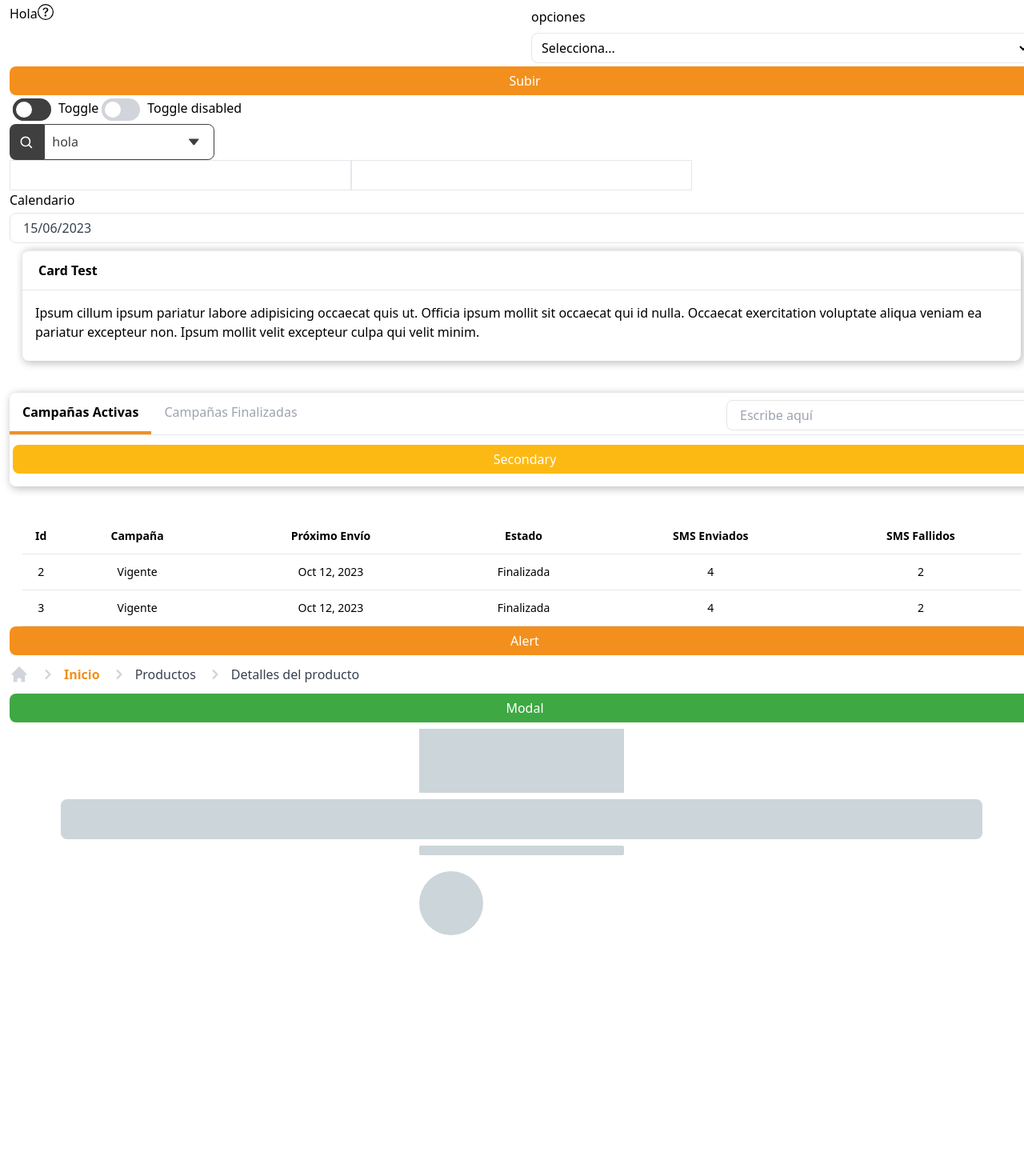
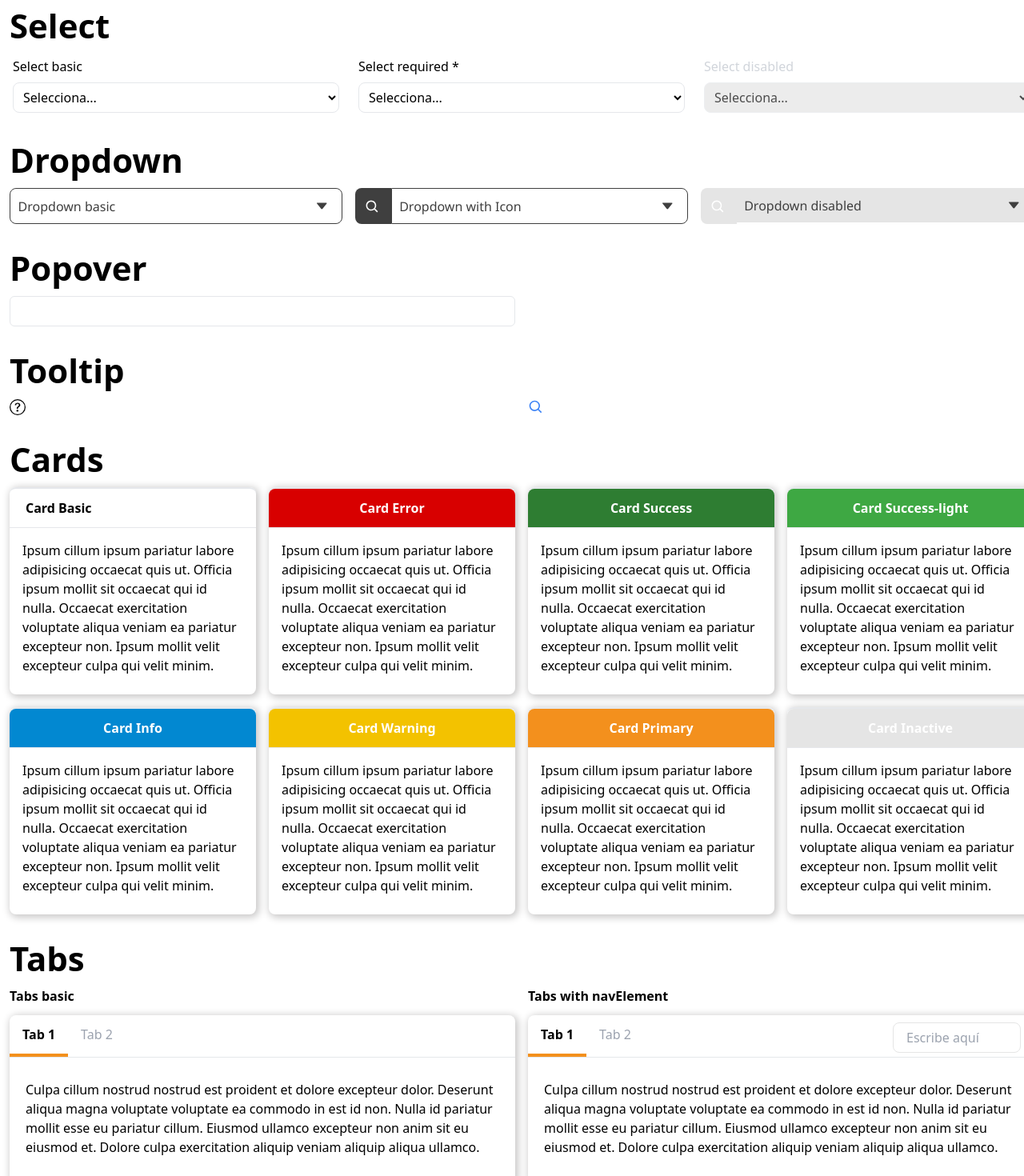
Before and after one commit to Imagine-CX/imaginecx-library, a React (Vite) app: page / in a window 1280 px wide. Shown: the part 1240-2710 px from the top of the page at 80% size. Before the commit the page ends 2417 px from the top, so only its background shows below. Built offline with nearby package versions, Linux system fonts and the light colour scheme.

Commit message:
style: :lipstick: Presentation of the components
Components organized for presentation and some updated components

```diff
--- a/src/App.tsx
+++ b/src/App.tsx
@@ -11,6 +11,7 @@ import {
   Dropdown,
   Header,
   InputField,
+  Loader,
   // Loader,
   Modal,
   Popover,
@@ -96,17 +97,18 @@ const FormFields: FormState = {
 function App() {
   const [open, setOpen] = useState(false);
   const [open1, setOpen1] = useState(false);
+  const [open2, setOpen2] = useState(false);
+  const [open3, setOpen3] = useState(false);
+  const [open4, setOpen4] = useState(false);
   const [currentDate, setCurrentDate] = useState(new Date());
 
   const { selector, onInputChange } = useForm(FormFields);
 
-  const handleChange = (event: React.ChangeEvent<HTMLFormElement>) => {
-    event.preventDefault();
-    // console.log({ selector, nombre, check, currentDate });
-  };
-
   return (
     <div className="icx-container icx-ml-3">
+      <div className="icx-text-center">
+        <Header variant="h2">ICX Library</Header>
+      </div>
       <Header variant="h2">Buttons</Header>
       <div className="icx-grid icx-grid-cols-2 icx-gap-4 icx-mt-3 icx-pb-8 md:icx-grid-cols-3 lg:icx-grid-cols-4">
         <Button color="primary" className="icx-py-1">
@@ -137,13 +139,20 @@ function App() {
       </div>
       <Header variant="h2">Radio Buttons</Header>
       <div className="icx-grid icx-grid-cols-2 icx-gap-4 icx-mt-3 icx-pb-8 md:icx-grid-cols-2 lg:icx-grid-cols-4">
-        <Radio text="Radio Button Disable" disabled id="radio1" />
-        <Radio text="Radio Button checked disabled" checked disabled id="radio2" />
         {options.map((option) => (
           <div key={option.id}>
             <Radio text={option.label} id={`${option.id}`} name="options" />
           </div>
         ))}
+        <Radio text="Radio Button Disable" disabled id="radio1" />
+        <Radio text="Radio Button checked disabled" checked disabled id="radio2" />
+      </div>
+      <Header variant="h2">Toggle</Header>
+      <div className="icx-grid icx-grid-cols-1 icx-gap-4 icx-mt-3 icx-pb-8 md:icx-grid-cols-2 lg:icx-grid-cols-4">
+        <Toggle text="Toggle" id="toggle1" />
+        <Toggle text="Toggle disabled" id="toggle2" disabled />
+        <Toggle text="Toggle disabled checked" id="toggle3" checked disabled />
+        <Toggle text="Toggle checked" id="toggle4" checked />
       </div>
       <Header variant="h2">Inputs</Header>
       <div className="icx-grid icx-grid-cols-1 icx-gap-4 icx-mt-3 icx-pb-8 md:icx-grid-cols-2 lg:icx-grid-cols-3">
@@ -182,7 +191,7 @@ function App() {
         <InputField placeholder="Input disabled" name="Input disabled" title="Input disabled" required disabled />
       </div>
       <Header variant="h2">Calendar</Header>
-      <div className="icx-flex icx-gap-4 icx-mt-3 icx-pb-8 ">
+      <div className="icx-grid icx-grid-cols-1 icx-gap-4 icx-mt-3 icx-pb-8 md:icx-grid-cols-2 lg:icx-grid-cols-3 ">
         <ContCalendar
           beforeYear={7}
           afterYear={7}
@@ -198,7 +207,7 @@ function App() {
           afterYear={7}
           disableAfter={new Date('2023-08-10')}
           disableBefore={new Date('2023-05-08')}
-          title="Calendario with icon"
+          title="Calendar with icon"
           currentDate={currentDate}
           setCurrentDate={setCurrentDate}
           onChangeCalendar={setCurrentDate}
@@ -209,7 +218,7 @@ function App() {
           afterYear={7}
           disableAfter={new Date('2023-08-10')}
           disableBefore={new Date('2023-05-08')}
-          title="Calendario disabled"
+          title="Calendar disabled"
           currentDate={currentDate}
           setCurrentDate={setCurrentDate}
           onChangeCalendar={setCurrentDate}
@@ -219,9 +228,9 @@ function App() {
       </div>
       <Header variant="h2">Text Area</Header>
       <div className="icx-grid icx-grid-cols-1 icx-gap-4 icx-mt-3 icx-pb-8 md:icx-grid-cols-2 lg:icx-grid-cols-3">
-        <TextArea title="Mensaje" placeholder="Mensaje" content="Hola Mundo" />
-        <TextArea title="Mensaje required" placeholder="Mensaje" content="Hola Mundo" required />
-        <TextArea title="Mensaje disabled" placeholder="Mensaje disabled" required disabled />
+        <TextArea title="Text Area" placeholder="Mensaje" content="Hola Mundo" />
+        <TextArea title="Text Area required" placeholder="Mensaje" content="Hola Mundo" required />
+        <TextArea title="Text Area disabled" placeholder="Mensaje disabled" required disabled />
       </div>
       <Header variant="h2">Select</Header>
       <div className="icx-grid icx-grid-cols-1 icx-gap-4 icx-mt-3 icx-pb-8 md:icx-grid-cols-2 lg:icx-grid-cols-3">
@@ -249,48 +258,29 @@ function App() {
           disabled
         />
       </div>
-      <form action="" onSubmit={handleChange}>
-        <div className="icx-grid icx-grid-cols-2 icx-gap-4">
-          <div className="icx-flex">
-            <label htmlFor="">Hola</label>
-            <Tooltip text="Recuerda que debes ingresar entre corchetes [ ] el número de la columna que deseas utilizar.">
-              <BsQuestionCircle className="icx-w-5 icx-h-5" />
-            </Tooltip>
-          </div>
-          <div>
-            <Select
-              options={optionsSelect2}
-              name="selector"
-              value={selector}
-              onChange={onInputChange}
-              title="opciones"
+      <Header variant="h2">Dropdown</Header>
+      <div className="icx-grid icx-grid-cols-1 icx-gap-4 icx-mt-3 icx-pb-8 md:icx-grid-cols-2 lg:icx-grid-cols-3">
+        <Dropdown title="Dropdown basic" items={[{ id: '1', value: 'action 1', click: () => {} }]} />
+        <Dropdown
+          title="Dropdown with Icon"
+          items={[{ id: '1', value: 'action 1', click: () => {} }]}
+          icon={<BiSearch size={19} className="icx-text-white icx-ml-1 icx-mt-1.5" />}
+        />
+        <Dropdown
+          title="Dropdown disabled"
+          items={[{ id: '1', value: 'action 1', click: () => {} }]}
+          icon={<BiSearch size={19} className="icx-text-white icx-ml-1 icx-mt-1.5" />}
+          disabled
         />
       </div>
-        </div>
-        <Button color="primary" type="submit">
-          Subir
-        </Button>
-      </form>
-      <div>
-        <Toggle text="Toggle" id="toggle1" />
-        <Toggle text="Toggle disabled" id="toggle2" disabled />
-      </div>
-      <div className="icx-w-64">
-        <Dropdown
-          title="hola"
-          items={[{ id: '1', value: 'action 1', click: () => {} }]}
-          disabled={false}
-          icon={<BiSearch size={19} className="icx-text-white icx-ml-1 icx-mt-1.5" />}
-        />
-      </div>
-      <div className="icx-grid icx-grid-cols-3" style={{ position: 'relative' }}>
-        <div>
-          <input type="text" className="icx-border icx-w-full icx-py-1.5" />
-        </div>
-        <div>
+      <Header variant="h2">Popover</Header>
+      <div className="icx-grid icx-grid-cols-1 icx-gap-4 icx-mt-3 icx-pb-8 md:icx-grid-cols-2 lg:icx-grid-cols-2">
         <Popover position="bottom-center">
           <Popover.Trigger>
-              <input type="text" className="icx-border icx-w-full icx-py-1.5" />
+            <input
+              type="text"
+              className="icx-border icx-rounded-md icx-w-full icx-py-1.5 focus:icx-border-primary-400"
+            />
             {/* <InputField placeholder="Click" type="text" /> */}
           </Popover.Trigger>
           <Popover.Content>
@@ -301,21 +291,67 @@ function App() {
           </Popover.Content>
         </Popover>
       </div>
+      <Header variant="h2">Tooltip</Header>
+      <div className="icx-grid icx-grid-cols-1 icx-gap-4 icx-mt-3 icx-pb-8 md:icx-grid-cols-2 lg:icx-grid-cols-2">
+        <Tooltip text="Recuerda que debes ingresar entre corchetes [ ] el número de la columna que deseas utilizar.">
+          <BsQuestionCircle className="icx-w-5 icx-h-5" />
+        </Tooltip>
+        <Tooltip text="Recuerda que debes ingresar entre corchetes [ ] el número de la columna que deseas utilizar.">
+          <BiSearch className="icx-w-5 icx-h-5 icx-text-blue-500" />
+        </Tooltip>
       </div>
-      <div>
-        <ContCalendar
-          beforeYear={7}
-          afterYear={7}
-          disableAfter={new Date('2023-08-10')}
-          disableBefore={new Date('2023-05-08')}
-          title="Calendario"
-          currentDate={currentDate}
-          setCurrentDate={setCurrentDate}
-          onChangeCalendar={setCurrentDate}
-        />
-      </div>
-      <div className="icx-mt-2 icx-px-4">
-        <Card title="Card Test" type="error12">
+      <Header variant="h2">Cards</Header>
+      <div className="icx-grid icx-grid-cols-1 icx-gap-4 icx-mt-3 icx-pb-8 md:icx-grid-cols-2 lg:icx-grid-cols-4">
+        <Card title="Card Basic" type="error12">
+          <p>
+            Ipsum cillum ipsum pariatur labore adipisicing occaecat quis ut. Officia ipsum mollit sit occaecat qui id
+            nulla. Occaecat exercitation voluptate aliqua veniam ea pariatur excepteur non. Ipsum mollit velit excepteur
+            culpa qui velit minim.
+          </p>
+        </Card>
+        <Card title="Card Error" type="error">
+          <p>
+            Ipsum cillum ipsum pariatur labore adipisicing occaecat quis ut. Officia ipsum mollit sit occaecat qui id
+            nulla. Occaecat exercitation voluptate aliqua veniam ea pariatur excepteur non. Ipsum mollit velit excepteur
+            culpa qui velit minim.
+          </p>
+        </Card>
+        <Card title="Card Success" type="success">
+          <p>
+            Ipsum cillum ipsum pariatur labore adipisicing occaecat quis ut. Officia ipsum mollit sit occaecat qui id
+            nulla. Occaecat exercitation voluptate aliqua veniam ea pariatur excepteur non. Ipsum mollit velit excepteur
+            culpa qui velit minim.
+          </p>
+        </Card>
+        <Card title="Card Success-light" type="success-light">
+          <p>
+            Ipsum cillum ipsum pariatur labore adipisicing occaecat quis ut. Officia ipsum mollit sit occaecat qui id
+            nulla. Occaecat exercitation voluptate aliqua veniam ea pariatur excepteur non. Ipsum mollit velit excepteur
+            culpa qui velit minim.
+          </p>
+        </Card>
+        <Card title="Card Info" type="info">
+          <p>
+            Ipsum cillum ipsum pariatur labore adipisicing occaecat quis ut. Officia ipsum mollit sit occaecat qui id
+            nulla. Occaecat exercitation voluptate aliqua veniam ea pariatur excepteur non. Ipsum mollit velit excepteur
+            culpa qui velit minim.
+          </p>
+        </Card>
+        <Card title="Card Warning" type="warning">
+          <p>
+            Ipsum cillum ipsum pariatur labore adipisicing occaecat quis ut. Officia ipsum mollit sit occaecat qui id
+            nulla. Occaecat exercitation voluptate aliqua veniam ea pariatur excepteur non. Ipsum mollit velit excepteur
+            culpa qui velit minim.
+          </p>
+        </Card>
+        <Card title="Card Primary" type="primary">
+          <p>
+            Ipsum cillum ipsum pariatur labore adipisicing occaecat quis ut. Officia ipsum mollit sit occaecat qui id
+            nulla. Occaecat exercitation voluptate aliqua veniam ea pariatur excepteur non. Ipsum mollit velit excepteur
+            culpa qui velit minim.
+          </p>
+        </Card>
+        <Card title="Card Inactive" type="inactive">
           <p>
             Ipsum cillum ipsum pariatur labore adipisicing occaecat quis ut. Officia ipsum mollit sit occaecat qui id
             nulla. Occaecat exercitation voluptate aliqua veniam ea pariatur excepteur non. Ipsum mollit velit excepteur
@@ -323,30 +359,58 @@ function App() {
           </p>
         </Card>
       </div>
-      <div className="icx-my-10">
+      <Header variant="h2">Tabs</Header>
+      <div className="icx-grid icx-grid-cols-1 icx-gap-4 icx-mt-3 icx-pb-8 md:icx-grid-cols-2 lg:icx-grid-cols-2">
+        <div>
+          <h1 className="icx-mb-3 icx-font-bold">Tabs basic</h1>
           <Tabs
-          tabs={['Campañas Activas', 'Campañas Finalizadas']}
+            tabs={['Tab 1', 'Tab 2']}
             content={[
-            <Button key="one" color="secondary" animation>
-              Secondary
-            </Button>,
-            <CheckBox key="two" text="Checkbox" id="check11" />,
+              <p key="one" className="icx-p-4">
+                Culpa cillum nostrud nostrud est proident et dolore excepteur dolor. Deserunt aliqua magna voluptate
+                voluptate ea commodo in est id non. Nulla id pariatur mollit esse eu pariatur cillum. Eiusmod ullamco
+                excepteur non anim sit eu eiusmod et. Dolore culpa exercitation aliquip veniam aliquip aliqua ullamco.
+              </p>,
+              <p key="two" className="icx-p-4">
+                Dolore officia irure veniam excepteur ut commodo culpa esse id. Laboris sunt in non et. Voluptate
+                pariatur veniam voluptate voluptate ut ut est in incididunt. Proident laborum aute consectetur eiusmod
+                ad. Aliqua ut fugiat qui voluptate qui reprehenderit officia aliqua amet. Sint exercitation dolore anim
+                sit.
+              </p>,
+            ]}
+          />
+        </div>
+        <div>
+          <h1 className="icx-mb-3 icx-font-bold">Tabs with navElement</h1>
+          <Tabs
+            tabs={['Tab 1', 'Tab 2']}
+            content={[
+              <p key="one" className="icx-p-4">
+                Culpa cillum nostrud nostrud est proident et dolore excepteur dolor. Deserunt aliqua magna voluptate
+                voluptate ea commodo in est id non. Nulla id pariatur mollit esse eu pariatur cillum. Eiusmod ullamco
+                excepteur non anim sit eu eiusmod et. Dolore culpa exercitation aliquip veniam aliquip aliqua ullamco.
+              </p>,
+              <p key="two" className="icx-p-4">
+                Dolore officia irure veniam excepteur ut commodo culpa esse id. Laboris sunt in non et. Voluptate
+                pariatur veniam voluptate voluptate ut ut est in incididunt. Proident laborum aute consectetur eiusmod
+                ad. Aliqua ut fugiat qui voluptate qui reprehenderit officia aliqua amet. Sint exercitation dolore anim
+                sit.
+              </p>,
             ]}
             navElement={
-            <div className="icx-w-96">
+              <div className="icx-w-40 icx-mr-4">
                 <InputField type="text" placeholder="Escribe aquí" />
               </div>
             }
           />
         </div>
+      </div>
+      <Header variant="h2">Alerts</Header>
+      <div className="icx-grid icx-grid-cols-1 icx-gap-4 icx-mt-3 icx-pb-8 md:icx-grid-cols-2 lg:icx-grid-cols-4">
         <div>
-        <Table headers={tableTitles} data={tableItems.map(Object.values)} />
-      </div>
-      <div>
-        <Button color="primary" className="icx-py-1.5" onClick={() => setOpen1(!open1)}>
-          Alert
+          <Button color="success" className="icx-py-1.5" onClick={() => setOpen1(!open1)}>
+            Alert Success
           </Button>
-        <div className="icx-fixed icx-bottom-0 icx-right-0 icx-m-8 icx-w-5/6 md:icx-w-full icx-max-w-sm">
           <Alert
             open={open1}
             setOpen={setOpen1}
@@ -361,46 +425,145 @@ function App() {
             }
             type="success"
           >
+            Campaña creada exitosamente
+            {/* Se ha producido un error, cierra este cuadro para recargar la pagina */}
+          </Alert>
+        </div>
+        <div>
+          <Button color="error" className="icx-py-1.5" onClick={() => setOpen2(!open2)}>
+            Alert Error
+          </Button>
+          <Alert
+            open={open2}
+            setOpen={setOpen2}
+            icon={
+              <svg
+                className="icx-w-8 icx-h-8 icx-text-white icx-fill-current"
+                viewBox="0 0 40 40"
+                xmlns="http://www.w3.org/2000/svg"
+              >
+                <path d="M20 3.33331C10.8 3.33331 3.33337 10.8 3.33337 20C3.33337 29.2 10.8 36.6666 20 36.6666C29.2 36.6666 36.6667 29.2 36.6667 20C36.6667 10.8 29.2 3.33331 20 3.33331ZM16.6667 28.3333L8.33337 20L10.6834 17.65L16.6667 23.6166L29.3167 10.9666L31.6667 13.3333L16.6667 28.3333Z" />
+              </svg>
+            }
+            type="error"
+          >
             Se ha producido un error, cierra este cuadro para recargar la pagina
           </Alert>
         </div>
+        <div>
+          <Button color="success" className="icx-py-1.5" onClick={() => setOpen3(!open3)}>
+            Alert con type incorrecto
+          </Button>
+          <Alert
+            open={open3}
+            setOpen={setOpen3}
+            icon={
+              <svg
+                className="icx-w-8 icx-h-8 icx-text-white icx-fill-current"
+                viewBox="0 0 40 40"
+                xmlns="http://www.w3.org/2000/svg"
+              >
+                <path d="M20 3.33331C10.8 3.33331 3.33337 10.8 3.33337 20C3.33337 29.2 10.8 36.6666 20 36.6666C29.2 36.6666 36.6667 29.2 36.6667 20C36.6667 10.8 29.2 3.33331 20 3.33331ZM16.6667 28.3333L8.33337 20L10.6834 17.65L16.6667 23.6166L29.3167 10.9666L31.6667 13.3333L16.6667 28.3333Z" />
+              </svg>
+            }
+            type="errorwe"
+          >
+            Campaña creada exitosamente
+            {/* Se ha producido un error, cierra este cuadro para recargar la pagina */}
+          </Alert>
         </div>
         <div>
+          <Button color="error" className="icx-py-1.5" onClick={() => setOpen4(!open4)}>
+            Alert con opción de cerrar
+          </Button>
+          <Alert
+            open={open4}
+            setOpen={setOpen4}
+            icon={
+              <svg
+                className="icx-w-8 icx-h-8 icx-text-white icx-fill-current"
+                viewBox="0 0 40 40"
+                xmlns="http://www.w3.org/2000/svg"
+              >
+                <path d="M20 3.33331C10.8 3.33331 3.33337 10.8 3.33337 20C3.33337 29.2 10.8 36.6666 20 36.6666C29.2 36.6666 36.6667 29.2 36.6667 20C36.6667 10.8 29.2 3.33331 20 3.33331ZM16.6667 28.3333L8.33337 20L10.6834 17.65L16.6667 23.6166L29.3167 10.9666L31.6667 13.3333L16.6667 28.3333Z" />
+              </svg>
+            }
+            type="error"
+            close
+          >
+            Se ha producido un error, cierra este cuadro para recar gar la pagina
+          </Alert>
+        </div>
+      </div>
+      <Header variant="h2">BreadCrumb</Header>
+      <div className="icx-flex icx-justify-center icx-items-center">
         <BreadCrumb items={itemsBread} selected="Inicio" home="/" />
       </div>
-      <div>
+      <Header variant="h2">Modal</Header>
+      <div className="icx-mt-3 icx-pb-8">
         <Button color="success" className="icx-py-1.5" onClick={() => setOpen(!open)}>
           Modal
         </Button>
         <Modal open={open} setOpen={setOpen}>
-          <div className="icx-flex icx-items-center icx-justify-center icx-p-4 icx-mt-3">
+          <div className="icx-text-center icx-p-4 icx-mt-3">
             <p>¿Estás seguro de que quieres actualizar la campaña sin hacer ninguna prueba de envío?</p>
           </div>
           <div className="icx-flex icx-items-center icx-gap-3 icx-p-4 icx-mt-5">
-            {/* <Button color="primary" text="Si" onClick={() => setState(false)} />
-            <Button color="primary" text="No" onClick={() => setState(false)} /> */}
-            <Button color="primary">No</Button>
+            <Button color="alternative">No</Button>
             <Button color="primary">Si</Button>
           </div>
         </Modal>
       </div>
-      <div className="icx-flex icx-flex-col icx-items-center icx-justify-center">
-        <div className="icx-my-2 icx-w-64 icx-h-20">
+      <Header variant="h2">Loader</Header>
+      <div>
+        {/* <Loader>
+          <img
+            src="https://encrypted-tbn0.gstatic.com/images?q=tbn:ANd9GcRlTZdgzlxDOgNfaEgPT1tD2EFS5PaLxJ0lBg&usqp=CAU"
+            alt="icx"
+            width={'100px'}
+            height={'100px'}
+          />
+        </Loader> */}
+      </div>
+      <Header variant="h2">Skeleton</Header>
+      <div className="icx-grid icx-grid-cols-1 icx-gap-4 icx-mt-3 icx-pb-8 md:icx-grid-cols-2 lg:icx-grid-cols-4">
+        <div className="icx-h-20">
+          <p>Rectangular</p>
+          <Skeleton variant="rectangular" />
+        </div>
+        <div>
+          <p>Rectangular con bordes redondeados</p>
+          <Skeleton variant="rounded" width="100%" height="80px" />
+        </div>
+        <div className="icx-h-20">
+          <p>Circular</p>
+          <Skeleton variant="circular" width={'5rem'} height={'5rem'} />
+        </div>
+        <div className="">
+          <p>Texto</p>
+          <Skeleton variant="text" />
+          <Skeleton variant="text" />
+          <Skeleton variant="text" />
+        </div>
+        <div className="icx-h-20">
+          <p>Rectangular animación</p>
           <Skeleton variant="rectangular" animation />
         </div>
-        <Skeleton variant="rounded" width="90%" height="50px" animation />
-        <div className="icx-my-2 icx-w-64">
+        <div>
+          <p>Bordes redondeados con animación</p>
+          <Skeleton variant="rounded" width="100%" height="80px" animation />
+        </div>
+        <div className="icx-h-20">
+          <p>Circular animación</p>
+          <Skeleton variant="circular" width={'5rem'} height={'5rem'} animation />
+        </div>
+        <div className="">
+          <p>Texto animación</p>
+          <Skeleton variant="text" animation />
+          <Skeleton variant="text" animation />
           <Skeleton variant="text" animation />
         </div>
-        <div className="icx-my-2 icx-w-64 icx-h-20">
-          <Skeleton variant="circular" width={'5rem'} height={'5rem'} animation />
       </div>
-      </div>
-      {/* <div>
-        <Loader>
-          <img src="https://encrypted-tbn0.gstatic.com/images?q=tbn:ANd9GcRlTZdgzlxDOgNfaEgPT1tD2EFS5PaLxJ0lBg&usqp=CAU" alt="icx" width={'100px'} height={'100px'}/>
-        </Loader>
-      </div> */}
     </div>
   );
 }
--- a/src/components/Calendar/ContCalendar.tsx
+++ b/src/components/Calendar/ContCalendar.tsx
@@ -52,6 +52,7 @@ export const ContCalendar = ({
 
   return (
     <>
+      <div>
         <InputField
           value={format(currentDate, 'dd/MM/yyyy')}
           readOnly
@@ -61,7 +62,6 @@ export const ContCalendar = ({
           title={title}
           {...inputProps}
         />
-
         <div ref={refOne}>
           {open && (
             <div className="icx-relative icx-bg-white animate__animated animate__zoomIn animate__faster">
@@ -92,6 +92,7 @@ export const ContCalendar = ({
             </div>
           )}
         </div>
+      </div>
     </>
   );
 };
--- a/src/components/Forms/Toggle.tsx
+++ b/src/components/Forms/Toggle.tsx
@@ -7,6 +7,7 @@ export interface IToggle extends InputHTMLAttributes<HTMLInputElement> {
 export const Toggle = ({ text, id = 'toggle', ...toggleProps }: IToggle): JSX.Element => {
   return (
     <>
+      <div>
         <div className="icx-relative icx-inline-block icx-w-12 icx-m-1 icx-align-middle icx-select-none">
           <input
             type="checkbox"
@@ -22,6 +23,7 @@ export const Toggle = ({ text, id = 'toggle', ...toggleProps }: IToggle): JSX.El
         <label className="icx-ml-[5px]" htmlFor={id}>
           {text}
         </label>
+      </div>
     </>
   );
 };
--- a/src/components/Modals/Modal.tsx
+++ b/src/components/Modals/Modal.tsx
@@ -17,7 +17,7 @@ export const Modal = ({ open, setOpen, children }: IModal): JSX.Element => {
             onClick={() => setOpen(false)}
           ></div>
           <div className="icx-flex icx-items-center icx-min-h-screen icx-px-4 icx-py-8">
-            <div className="icx-relative icx-w-full icx-max-w-lg icx-mx-auto icx-bg-white icx-rounded-lg icx-shadow-lg">
+            <div className="icx-relative icx-w-full icx-max-w-lg icx-mx-auto icx-bg-white icx-rounded-lg element-shadow">
               <div
                 className="icx-flex icx-items-center icx-justify-end icx-p-3 icx-rounded-lg icx-border-b icx-bg-cover icx-bg-center"
                 style={{ backgroundImage: `url(${header})` }}
--- a/src/components/Selects/Dropdown.tsx
+++ b/src/components/Selects/Dropdown.tsx
@@ -112,15 +112,15 @@ const IconDropdown = ({ color = '#3F3F3F' }: IIconDropdown): JSX.Element => {
       version="1.1"
       xmlns="http://www.w3.org/2000/svg"
       stroke="#3F3F3F"
-      stroke-width="0.00032"
+      strokeWidth="0.00032"
     >
-      <g id="SVGRepo_bgCarrier" stroke-width="0"></g>
+      <g id="SVGRepo_bgCarrier" strokeWidth="0"></g>
       <g
         id="SVGRepo_tracerCarrier"
-        stroke-linecap="round"
-        stroke-linejoin="round"
+        strokeLinecap="round"
+        strokeLinejoin="round"
         stroke="#CCCCCC"
-        stroke-width="0.064"
+        strokeWidth="0.064"
       ></g>
       <g id="SVGRepo_iconCarrier">
         {' '}
--- a/src/components/ToolTip/Popover.tsx
+++ b/src/components/ToolTip/Popover.tsx
@@ -124,7 +124,7 @@ function ContentInternal({ children }: { children: ReactElement }) {
     <dialog
       open={true}
       ref={ref}
-      className="icx-rounded-md icx-shadow-lg"
+      className="icx-rounded-md element-shadow"
       style={{
         position: 'fixed',
         left: `${coords.left}px`,
```
Also changed, not shown: src/components/Alerts/Alert.tsx (+9 -5 lines). Lines whose indentation alone changed are shown as unchanged.
